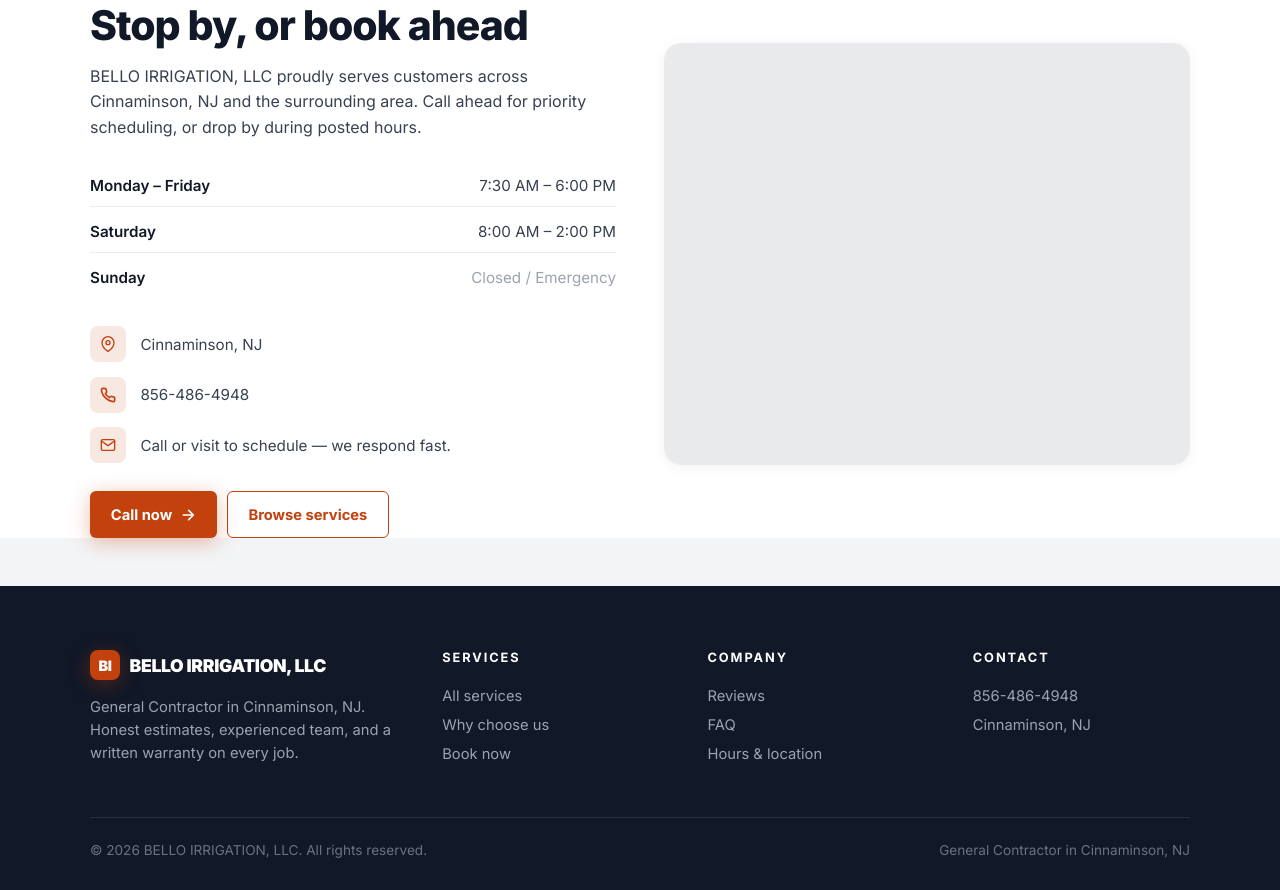
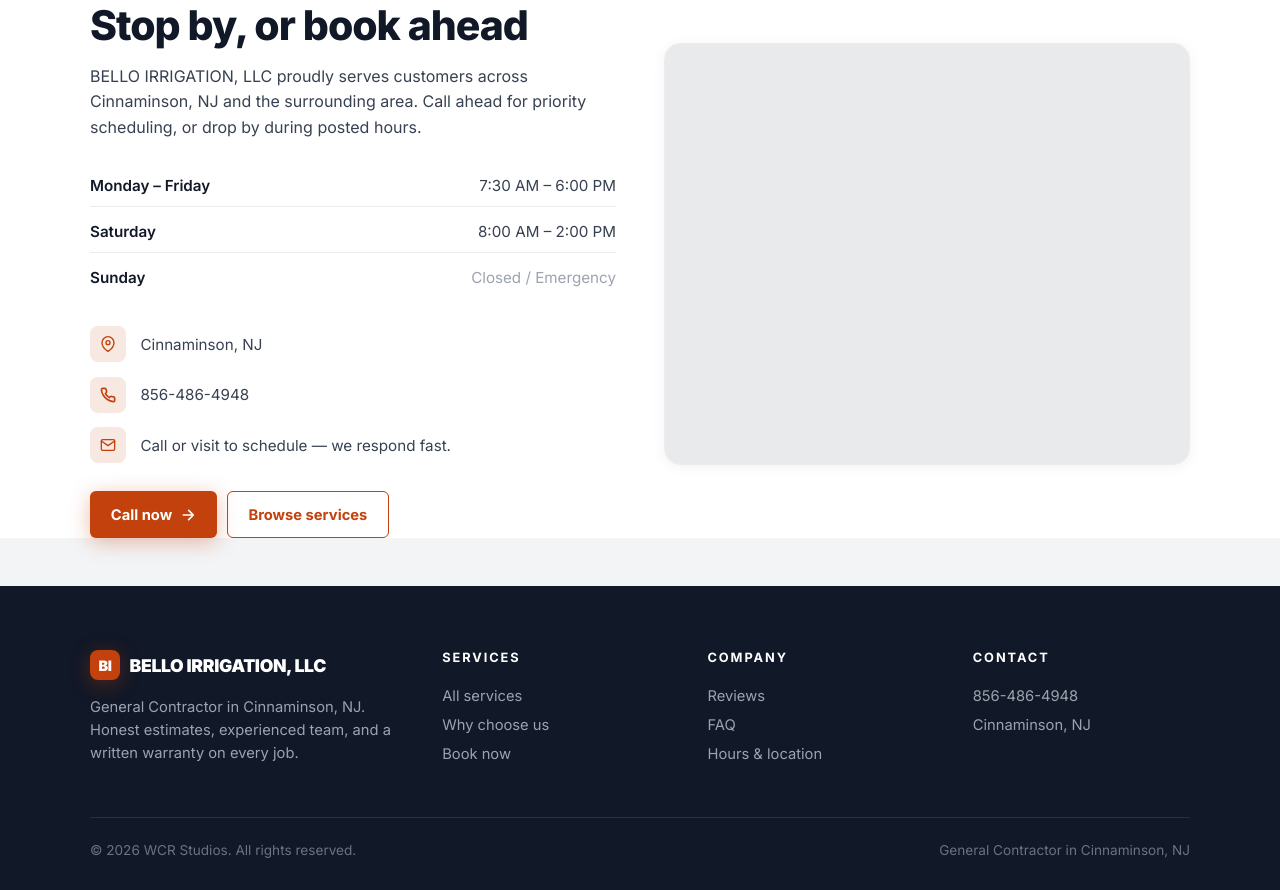
Before and after one commit to Wrenbjor/trades--bello-irrigation-llc, a plain HTML site: page index.html in a window 1280 px wide. Shown: the part 4665-5555 px from the top of the page. Drawn offline with nearby package versions, Linux system fonts and the light colour scheme; no server answers.

Commit message:
Update site

```diff
--- a/index.html
+++ b/index.html
@@ -605,7 +605,7 @@
     </div>
   </div>
   <div class="foot-bottom">
-    <div>&copy; 2026 BELLO IRRIGATION, LLC. All rights reserved.</div>
+    <div>&copy; 2026 WCR Studios. All rights reserved.</div>
     <div>General Contractor in Cinnaminson, NJ</div>
   </div>
 </footer>
```
